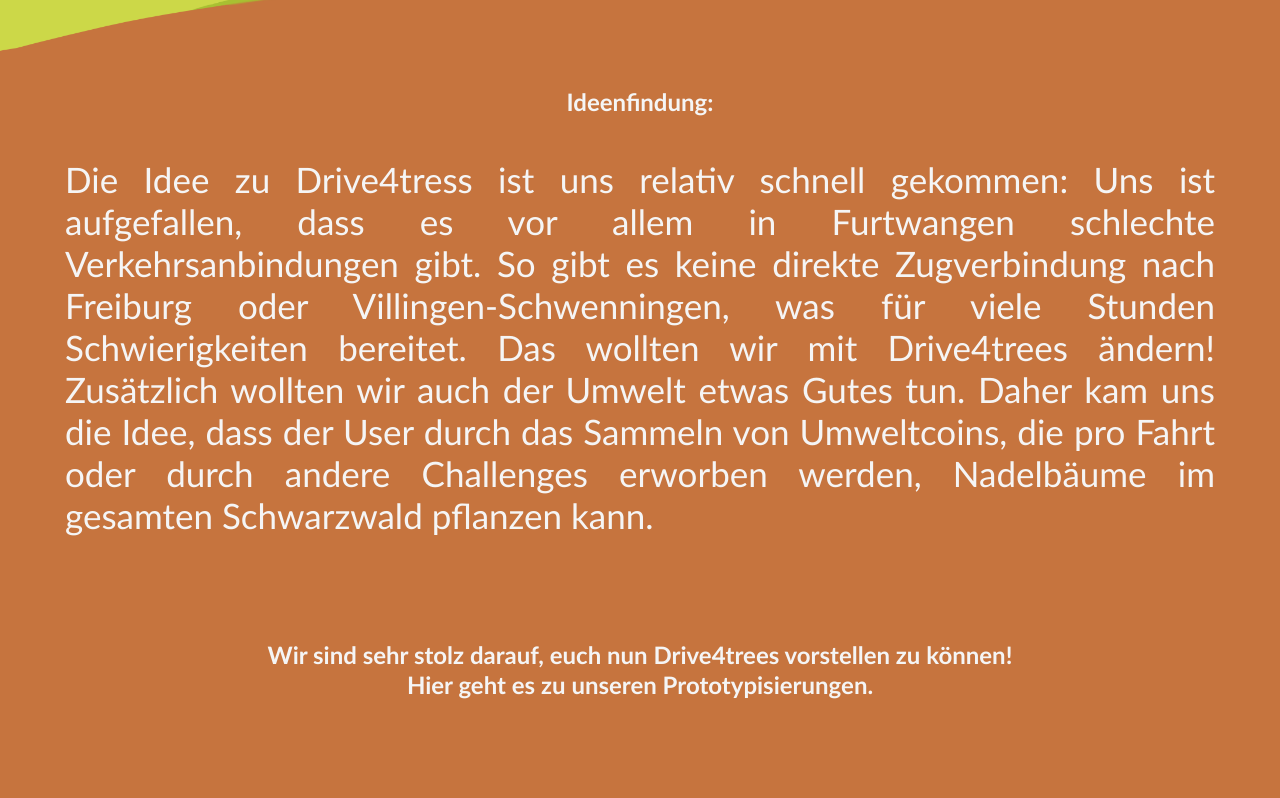
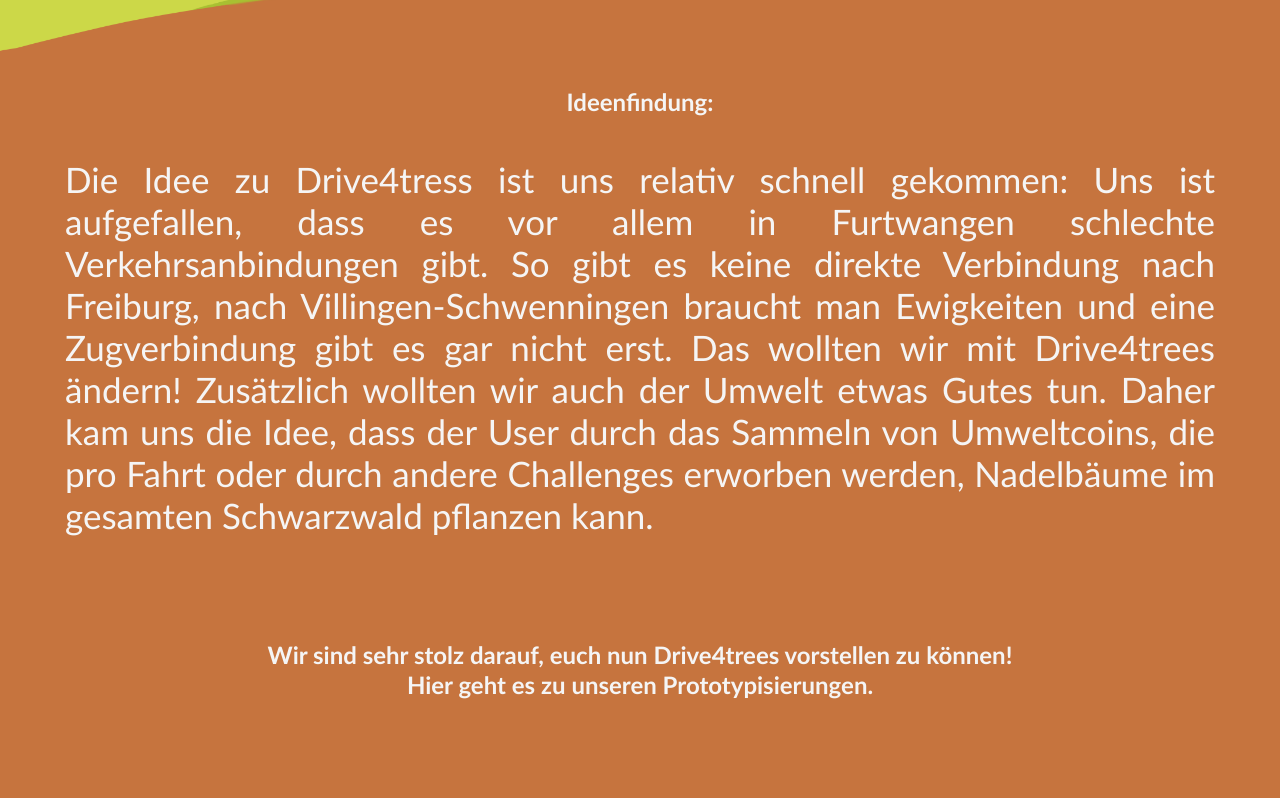
Before and after one commit to MartaS0002/Micropage_Drive4Trees, a plain HTML site: page index.html in a window 1280 px wide. Shown: the part 529-1327 px from the top of the page. Drawn offline with Linux system fonts and the light colour scheme.

Commit message:
Update index.html

```diff
--- a/index.html
+++ b/index.html
@@ -39,9 +39,9 @@
     <p class="textMiddle">
       </br>
       Die Idee zu Drive4tress ist uns relativ schnell gekommen: Uns ist aufgefallen, dass es vor allem in Furtwangen
-      schlechte Verkehrsanbindungen gibt. So gibt es keine direkte Zugverbindung nach Freiburg oder
-      Villingen-Schwenningen, was für viele Stunden Schwierigkeiten bereitet.
-      Das wollten wir mit Drive4trees ändern!
+      schlechte Verkehrsanbindungen gibt. So gibt es keine direkte Verbindung nach Freiburg,
+      nach Villingen-Schwenningen braucht man Ewigkeiten und eine Zugverbindung gibt es gar nicht erst.
+  Das wollten wir mit Drive4trees ändern!
       Zusätzlich wollten wir auch der Umwelt etwas Gutes tun.
       Daher kam uns die Idee, dass der User durch das Sammeln von Umweltcoins, die pro Fahrt oder
       durch andere Challenges erworben werden, Nadelbäume im gesamten Schwarzwald pflanzen kann.
```
